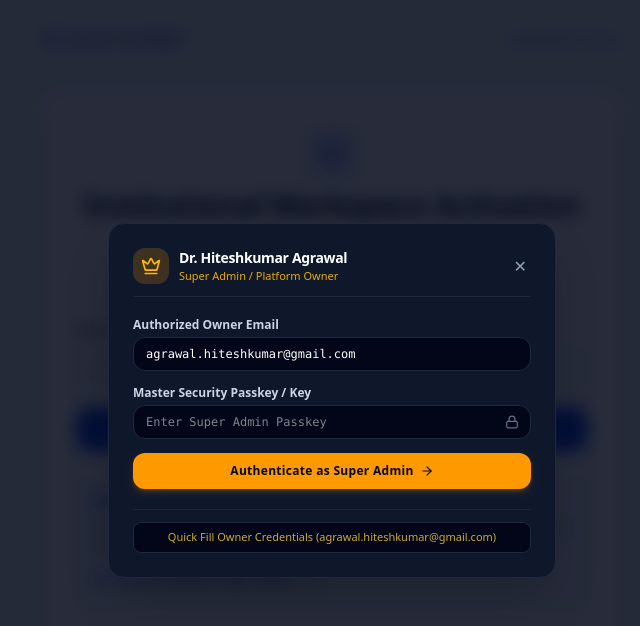
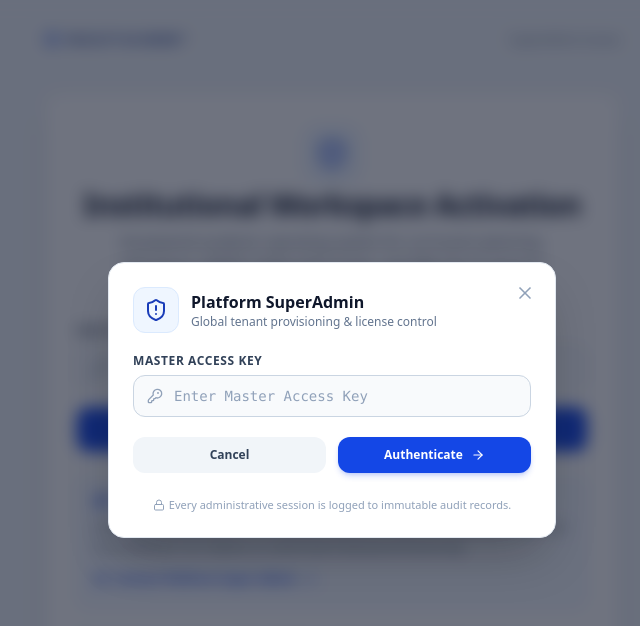
Before and after one commit to agrawalhiteshhkumar/faculty-ai-genie, a React (Vite) app: page / in a window 1280 px wide. Both pictures are taken after a click on the button "SuperAdmin Access". Shown: the top 626 px of the page, without its empty margins (308-948 px from the left). Built offline with nearby package versions, Linux system fonts and the light colour scheme.

Commit message:
Update SuperAdminLoginModal.tsx

```diff
--- a/src/components/SuperAdminLoginModal.tsx
+++ b/src/components/SuperAdminLoginModal.tsx
@@ -1,133 +1,119 @@
+'use client';
+
 import React, { useState } from 'react';
-import { Crown, KeyRound, ShieldAlert, ArrowRight, Lock, CheckCircle2 } from 'lucide-react';
+import { ShieldAlert, KeyRound, ArrowRight, X, AlertCircle, Lock } from 'lucide-react';
 
-interface SuperAdminLoginModalProps {
+export interface SuperAdminLoginModalProps {
   isOpen: boolean;
   onClose: () => void;
-  onLoginSuccess: () => void;
+  onSuccess?: () => void;
 }
 
-export const SuperAdminLoginModal: React.FC<SuperAdminLoginModalProps> = ({
+export function SuperAdminLoginModal({
   isOpen,
   onClose,
-  onLoginSuccess,
-}) => {
-  const [email, setEmail] = useState('agrawal.hiteshkumar@gmail.com');
-  const [masterKey, setMasterKey] = useState('');
-  const [error, setError] = useState<string | null>(null);
-  const [loading, setLoading] = useState(false);
+  onSuccess
+}: SuperAdminLoginModalProps) {
+  const [adminKey, setAdminKey] = useState('');
+  const [errorMessage, setErrorMessage] = useState<string | null>(null);
+  const [isVerifying, setIsVerifying] = useState(false);
 
   if (!isOpen) return null;
 
-  const handleSubmit = async (e: React.FormEvent) => {
+  const handleLogin = (e: React.FormEvent) => {
     e.preventDefault();
-    setLoading(true);
-    setError(null);
+    setErrorMessage(null);
 
-    try {
-      // Direct client validation (bypasses missing backend API route)
-    const validEmail = 'agrawal.hiteshkumar@gmail.com';
-
-    if (email.trim().toLowerCase() !== validEmail) {
-      throw new Error('Unauthorized platform owner email.');
+    if (!adminKey.trim()) {
+      setErrorMessage('Master SuperAdmin authentication key is required.');
+      return;
     }
 
-    if (!masterKey.trim()) {
-      throw new Error('Please enter your Master Security Passkey.');
-    }
+    setIsVerifying(true);
 
-      localStorage.setItem('faculty_genie_superadmin_auth', 'true');
-      onLoginSuccess();
-    } catch (err: any) {
-      setError(err.message || 'Invalid Super Admin credentials');
-    } finally {
-      setLoading(false);
-    }
-  };
-
-  const handleOneClickDevLogin = () => {
-    setEmail('agrawal.hiteshkumar@gmail.com');
-    setMasterKey('FAIG-SUPERADMIN-2026');
+    setTimeout(() => {
+      setIsVerifying(false);
+      if (adminKey.trim() === 'GENIE-ADMIN-2026-MASTER') {
+        if (onSuccess) onSuccess();
+        onClose();
+      } else {
+        setErrorMessage('Invalid Master SuperAdmin key. Access denied.');
+      }
+    }, 700);
   };
 
   return (
-    <div className="fixed inset-0 z-50 bg-slate-950/85 backdrop-blur-sm flex items-center justify-center p-4">
-      <div className="bg-slate-900 border border-slate-800 rounded-2xl max-w-md w-full p-6 shadow-2xl relative overflow-hidden space-y-5">
-        <div className="flex items-center justify-between pb-3 border-b border-slate-800">
-          <div className="flex items-center gap-2.5">
-            <div className="w-9 h-9 rounded-xl bg-amber-500/20 text-amber-400 flex items-center justify-center">
-              <Crown className="w-5 h-5" />
-            </div>
-            <div>
-              <h3 className="text-sm font-bold text-white tracking-tight">
-                Dr. Hiteshkumar Agrawal
-              </h3>
-              <p className="text-[11px] text-amber-400/90 font-medium">Super Admin / Platform Owner</p>
-            </div>
+    <div className="fixed inset-0 z-50 flex items-center justify-center p-3 sm:p-4 bg-slate-900/60 backdrop-blur-sm">
+      <div className="relative w-full max-w-md bg-white border border-slate-200 rounded-2xl p-5 sm:p-6 shadow-2xl space-y-5 my-auto">
+        <button
+          onClick={onClose}
+          className="absolute top-4 right-4 p-1 text-slate-400 hover:text-slate-700 rounded-lg hover:bg-slate-100 transition-colors"
+        >
+          <X className="w-5 h-5" />
+        </button>
+
+        <div className="flex items-center gap-3">
+          <div className="p-2.5 bg-blue-50 border border-blue-100 rounded-xl text-blue-800">
+            <ShieldAlert className="w-6 h-6" />
           </div>
-          <button onClick={onClose} className="text-slate-400 hover:text-white p-1 rounded cursor-pointer">
-            ✕
-          </button>
+          <div>
+            <h2 className="text-base font-bold text-slate-900">Platform SuperAdmin</h2>
+            <p className="text-xs text-slate-500">Global tenant provisioning &amp; license control</p>
+          </div>
         </div>
 
-        {error && (
-          <div className="p-3 rounded-xl bg-rose-950/80 border border-rose-600/50 text-rose-200 text-xs flex items-center gap-2">
-            <ShieldAlert className="w-4 h-4 text-rose-400 flex-shrink-0" />
-            <span>{error}</span>
-          </div>
-        )}
-
-        <form onSubmit={handleSubmit} className="space-y-3.5">
-          <div>
-            <label className="block text-xs font-semibold text-slate-300 mb-1">
-              Authorized Owner Email
-            </label>
-            <input
-              type="email"
-              required
-              value={email}
-              onChange={(e) => setEmail(e.target.value)}
-              className="w-full px-3 py-2 rounded-xl bg-slate-950 border border-slate-800 text-white text-xs focus:outline-none focus:ring-1 focus:ring-amber-500 font-mono"
-            />
-          </div>
-
-          <div>
-            <label className="block text-xs font-semibold text-slate-300 mb-1">
-              Master Security Passkey / Key
+        <form onSubmit={handleLogin} className="space-y-4">
+          <div className="space-y-1.5">
+            <label htmlFor="superAdminKey" className="block text-xs font-bold text-slate-700 uppercase tracking-wider">
+              Master Access Key
             </label>
             <div className="relative">
+              <KeyRound className="w-4 h-4 absolute left-3.5 top-1/2 -translate-y-1/2 text-slate-400" />
               <input
+                id="superAdminKey"
                 type="password"
-                required
-                value={masterKey}
-                onChange={(e) => setMasterKey(e.target.value)}
-                placeholder="Enter Super Admin Passkey"
-                className="w-full px-3 py-2 rounded-xl bg-slate-950 border border-slate-800 text-white text-xs focus:outline-none focus:ring-1 focus:ring-amber-500 font-mono"
+                autoComplete="off"
+                value={adminKey}
+                onChange={(e) => setAdminKey(e.target.value)}
+                placeholder="Enter Master Access Key"
+                className="w-full pl-10 pr-4 py-2.5 bg-slate-50 border border-slate-300 rounded-xl text-sm font-mono text-slate-900 placeholder-slate-400 focus:outline-none focus:border-blue-600 focus:ring-2 focus:ring-blue-100 focus:bg-white transition-all"
               />
-              <Lock className="w-3.5 h-3.5 text-slate-500 absolute right-3 top-1/2 -translate-y-1/2" />
             </div>
           </div>
 
-          <button
-            type="submit"
-            disabled={loading}
-            className="w-full py-2.5 rounded-xl bg-amber-500 hover:bg-amber-400 text-slate-950 font-bold text-xs tracking-wide shadow-md shadow-amber-500/20 transition flex items-center justify-center gap-1.5 cursor-pointer disabled:opacity-50"
-          >
-            {loading ? 'Verifying Credentials...' : 'Authenticate as Super Admin'}
-            <ArrowRight className="w-3.5 h-3.5" />
-          </button>
+          {errorMessage && (
+            <div className="flex items-center gap-2 p-3 bg-rose-50 border border-rose-200 rounded-xl text-rose-700 text-xs">
+              <AlertCircle className="w-4 h-4 shrink-0" />
+              <span>{errorMessage}</span>
+            </div>
+          )}
+
+          <div className="flex items-center gap-3 pt-1">
+            <button
+              type="button"
+              onClick={onClose}
+              className="flex-1 py-2.5 px-4 bg-slate-100 hover:bg-slate-200 text-slate-700 rounded-xl text-xs font-bold transition-colors"
+            >
+              Cancel
+            </button>
+            <button
+              type="submit"
+              disabled={isVerifying}
+              className="flex-1 flex items-center justify-center gap-2 py-2.5 px-4 bg-blue-700 hover:bg-blue-800 active:bg-blue-900 disabled:opacity-50 text-white rounded-xl text-xs font-bold transition-all shadow-md shadow-blue-700/20"
+            >
+              <span>{isVerifying ? 'Authenticating...' : 'Authenticate'}</span>
+              <ArrowRight className="w-3.5 h-3.5" />
+            </button>
+          </div>
         </form>
 
-        <div className="pt-3 border-t border-slate-800/80">
-          <button
-            type="button"
-            onClick={handleOneClickDevLogin}
-            className="w-full py-1.5 px-3 rounded-lg bg-slate-950 hover:bg-slate-800 border border-slate-800 text-[11px] text-amber-300/80 hover:text-amber-200 transition text-center cursor-pointer"
-          >
-            Quick Fill Owner Credentials (agrawal.hiteshkumar@gmail.com)
-          </button>
+        <div className="flex items-center justify-center gap-1 text-[11px] text-slate-400 pt-1">
+          <Lock className="w-3 h-3" />
+          <span>Every administrative session is logged to immutable audit records.</span>
         </div>
       </div>
     </div>
   );
-};
+}
+
+export default SuperAdminLoginModal;
```
